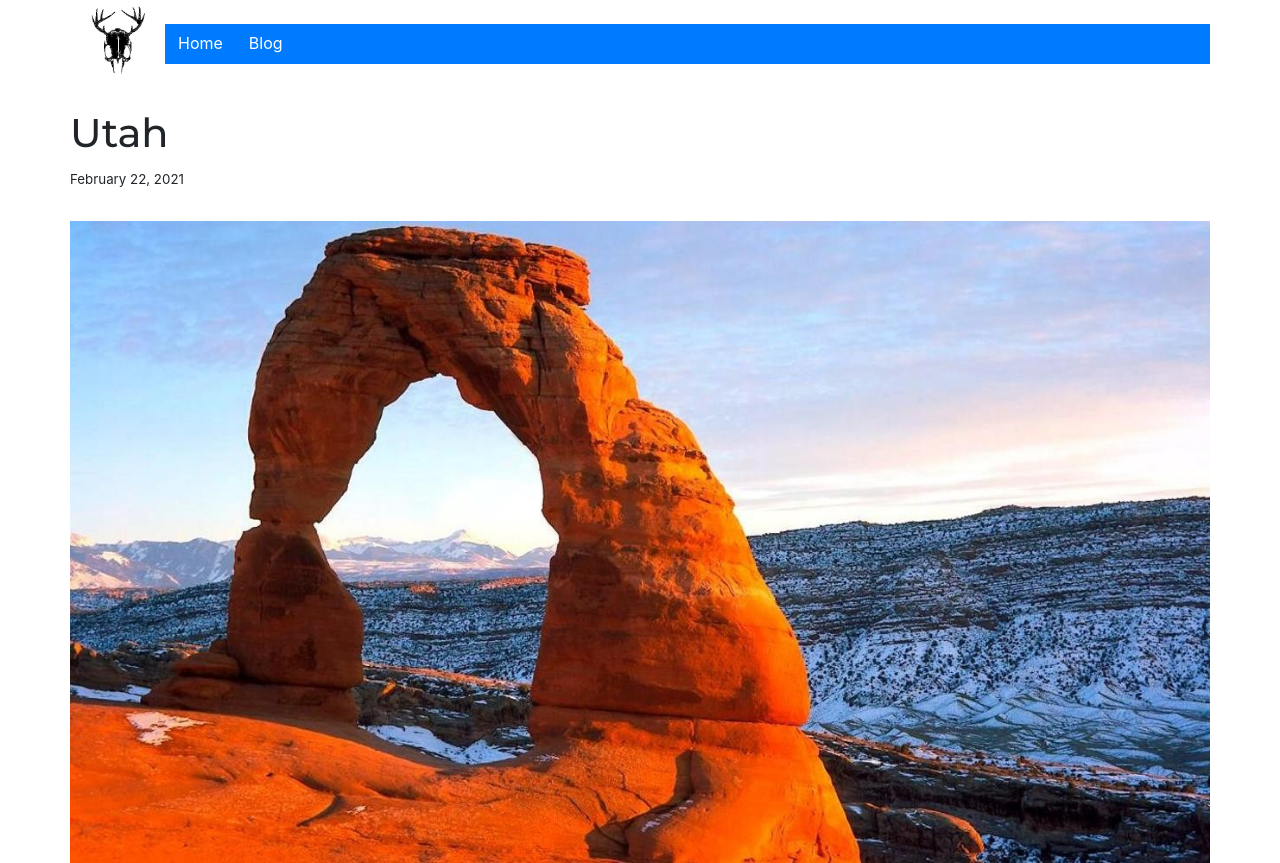
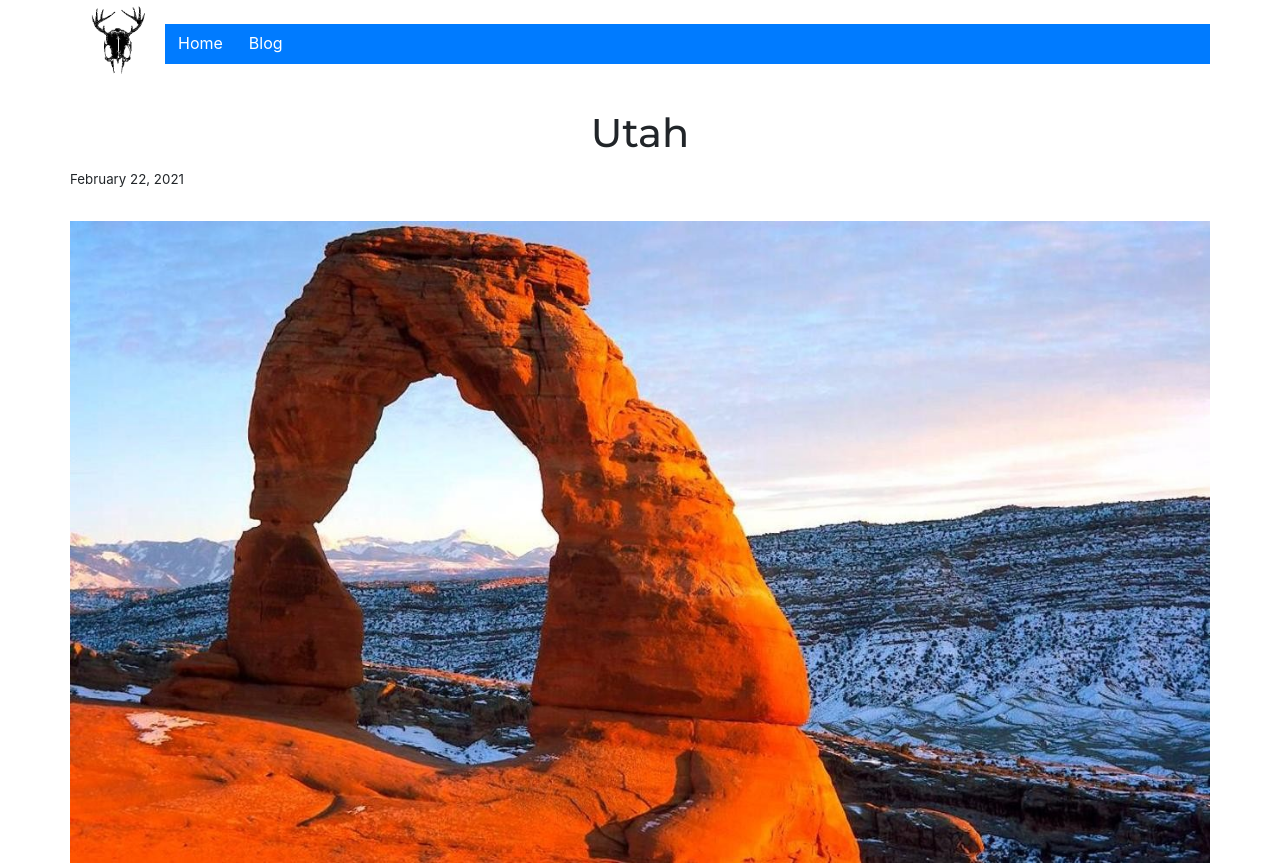
Before and after one commit to csmaller/blog, a Gatsby site: page /blog/utah/ in a window 1280 px wide. Shown: the top 863 px of the page. Built offline with nearby package versions, Linux system fonts and the light colour scheme; Gatsby itself is replaced by a stand-in of ours; some packages are replaced by stand-ins of ours.

Commit message:
center title on blog

```diff
--- a/src/templates/blog-post.js
+++ b/src/templates/blog-post.js
@@ -29,7 +29,9 @@ const BlogPostTemplate = (props) => {
         title={post.frontmatter.title}
         description={post.frontmatter.description || post.excerpt}
       />
-      <h1>{post.frontmatter.title}</h1>
+      <div className="text-center w-100">
+        <h1>{post.frontmatter.title}</h1>
+      </div>
       <p
         style={{
           ...scale(-1 / 5),
```
